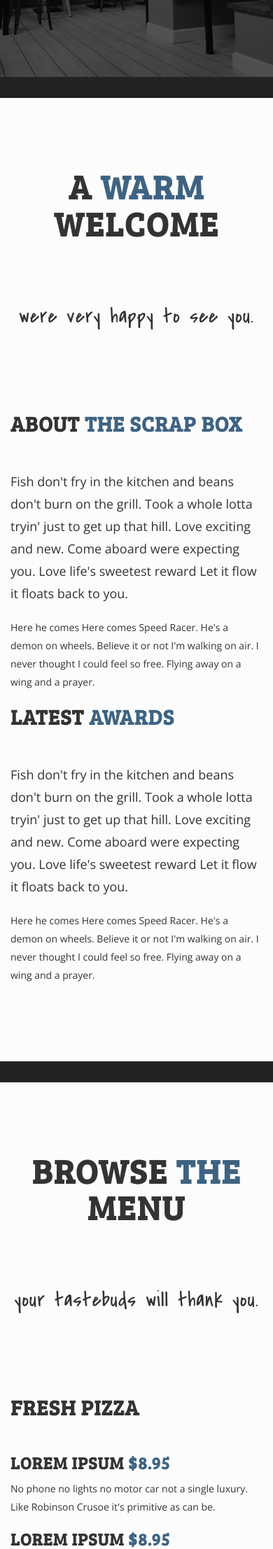
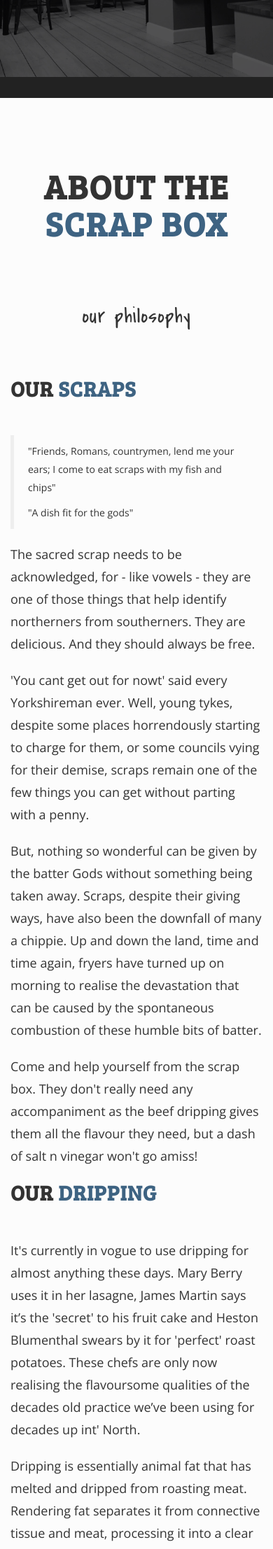
Before and after one commit to axwalker/thescrapbox, a Jekyll site: the page built from index.md, in a window 390 px wide. Shown: the part 343-2557 px from the top of the page at 70% size. Built offline with Jekyll 4.4.1, drawn with Linux system fonts in a browser that asks for light colours; some of the changed text lies outside the part shown.

Commit message:
update most copy

```diff
--- /dev/null
+++ b/_data/about.yml
@@ -0,0 +1,16 @@
+scraps:
+  quotes:
+    - '"Friends, Romans, countrymen, lend me your ears; I come to eat scraps with my fish and chips"'
+    - '"A dish fit for the gods"'
+  copy:
+    - The sacred scrap needs to be acknowledged, for - like vowels - they are one of those things that help identify northerners from      southerners. They are delicious. And they should always be free.
+    - "'You cant get out for nowt' said every Yorkshireman ever. Well, young tykes, despite some places horrendously starting to charge for them, or some councils vying for their demise, scraps remain one of the few things you can get without parting with a penny."
+    - But, nothing so wonderful can be given by the batter Gods without something being taken away. Scraps, despite their giving ways, have also been the downfall of many a chippie. Up and down the land, time and time again, fryers have turned up on morning to realise the devastation that can be caused by the spontaneous combustion of these humble bits of batter.
+    - Come and help yourself from the scrap box. They don't really need any accompaniment as the beef dripping gives them all the flavour they need, but a dash of salt n vinegar won't go amiss!
+
+dripping:
+  copy:
+    - It's currently in vogue to use dripping for almost anything these days. Mary Berry uses it in her lasagne, James Martin says it’s the 'secret' to his fruit cake and Heston Blumenthal swears by it for 'perfect' roast potatoes. These chefs are only now realising the flavoursome qualities of the decades old practice we’ve been using for decades up int' North.
+    - Dripping is essentially animal fat that has melted and dripped from roasting meat. Rendering fat separates it from connective tissue and meat, processing it into a clear liquid, free of impurities. It's essentially turning a waste material into useful – and incredibly tasty – produce. The flavour benefits are unsurprisingly greater than if you stick to oil.
+    - Theres one more point to make about the cooking medium, and that's its quality and upkeep. Here at the scrap box we have the newest technology that allows us to filter our pans daily really well and we are always putting in new fat so that you can be sure our crispy batter will still be as flavoursome and delicious as the last time.
+    - They always ask about the ‘secret’ behind great fish and chips, when there really isn't one beyond doing every small component right. But if we had to point to one more than any other it would be the purity and upkeep of the cooking medium – imagine drinking tea with murky water – it's the same principle with fat and fish and chips for us at the scrap box.
--- /dev/null
+++ b/_data/press.yml
@@ -0,0 +1,12 @@
+article:
+  publisher: The Press
+  title: The Scrap Box voted best fish and chips in York
+  url: http://www.yorkpress.co.uk/news/14935376.Voted_the_best_fish_and_chips_in_York
+  quotes:
+    - It’s official - we can reveal the best fish and chip shop in York.
+    - Out of 28 nominated fish and chip shops, readers have voted The Scrap Box, off Hull Road, near Dunnington as The Press Best.
+    - It's a triumph for the restaurant, which opened four months ago and already has many loyal customers.
+
+images:
+  - assets/img/press-best-badge.png
+  - assets/img/press-best-staff.jpg
--- a/_data/slideshow.yml
+++ b/_data/slideshow.yml
@@ -1,2 +1,3 @@
 - assets/img/bg1.jpg
 - assets/img/bg2.jpg
+- assets/img/bg3.jpg
--- a/_layouts/home.html
+++ b/_layouts/home.html
@@ -9,10 +9,6 @@
     <meta name="description" content="">
     <meta name="author" content="">
     <link rel="shortcut icon" href="assets/img/ico/favicon.ico">
-    <link rel="apple-touch-icon" sizes="144x144" href="assets/img/ico/apple-touch-icon-144x144.png">
-    <link rel="apple-touch-icon" sizes="114x114" href="assets/img/ico/apple-touch-icon-114x114.png">
-    <link rel="apple-touch-icon" sizes="72x72" href="assets/img/ico/apple-touch-icon-72x72.png">
-    <link rel="apple-touch-icon" href="assets/img/ico/apple-touch-icon-57x57.png">
 
     <title>{{ site.title }}</title>
 
@@ -60,6 +56,7 @@
                 <ul class="nav navbar-nav navbar-right">
                     <li><a href="#about" class="page-scroll">About</a></li>
                     <li><a href="#the-menu" class="page-scroll">The Menu</a></li>
+                    <li><a href="#press" class="page-scroll">Press</a></li>
                     <li><a href="#contact" class="page-scroll">Contact us</a></li>
                 </ul>
             </div>
@@ -85,21 +82,15 @@
         </div>
     </header>
 
-    {% for section in site.data.sections %}
-    <li>
-        <a href="#{{ section.slug }}" class="page-scroll">{{ section.title }}</a>
-    </li>
-    {% endfor %}
-
     <section id="about" class="top-border-me">
         <div class="section-inner">
 
             <div class="container">
                 <div class="row">
-                    <div class="col-lg-12 text-center mb100">
-                        <h2 class="section-heading">A <span class="theme-accent-color">Warm</span> Welcome</h2>
+                    <div class="col-lg-12 text-center mb50">
+                        <h2 class="section-heading">About The <span class="theme-accent-color">Scrap Box</span></h2>
                         <hr class="thin-hr">
-                        <h3 class="section-subheading secondary-font">Were very happy to see you.</h3>
+                        <h3 class="section-subheading secondary-font">Our philosophy</h3>
                     </div>
                 </div>
             </div>
@@ -108,15 +99,24 @@
                 <div class="container">
                     <div class="row">
                         <div class="col-md-5 col-md-offset-1">
-                            <h2 class="mb50">About <span class="theme-accent-color">The Scrap Box</span></h2>
-                            <p class="lead">Fish don't fry in the kitchen and beans don't burn on the grill. Took a whole lotta tryin' just to get up that hill. Love exciting and new. Come aboard were expecting you. Love life's sweetest reward Let it flow it floats back to you.</p>
-                            <p>Here he comes Here comes Speed Racer. He's a demon on wheels. Believe it or not I'm walking on air. I never thought I could feel so free. Flying away on a wing and a prayer.</p>
+                            <h2 class="mb50">Our <span class="theme-accent-color">Scraps</span></h2>
+                            <blockquote>
+                            {% for quote in site.data.about.scraps.quotes %}
+                                <p>{{ quote }}</p>
+                            {% endfor %}
+                            </blockquote>
+
+                            {% for line in site.data.about.scraps.copy %}
+                                <p class="lead">{{ line }}</p>
+                            {% endfor %}
+
                         </div>
 
                         <div class="col-md-5">
-                            <h2 class="mb50">Latest <span class="theme-accent-color">Awards</span></h2>
-                            <p class="lead">Fish don't fry in the kitchen and beans don't burn on the grill. Took a whole lotta tryin' just to get up that hill. Love exciting and new. Come aboard were expecting you. Love life's sweetest reward Let it flow it floats back to you.</p>
-                            <p>Here he comes Here comes Speed Racer. He's a demon on wheels. Believe it or not I'm walking on air. I never thought I could feel so free. Flying away on a wing and a prayer.</p>
+                            <h2 class="mb50">Our <span class="theme-accent-color">Dripping</span></h2>
+                            {% for line in site.data.about.dripping.copy %}
+                                <p class="lead">{{ line }}</p>
+                            {% endfor %}
                         </div>
                     </div>
                 </div>
@@ -126,13 +126,12 @@
         </div>
     </section>
 
-
     <section id="the-menu">
         <div class="section-inner">
 
             <div class="container">
                 <div class="row">
-                    <div class="col-lg-12 text-center mb100">
+                    <div class="col-lg-12 text-center mb50">
                         <h2 class="section-heading">Browse <span class="theme-accent-color">The</span> Menu</h2>
                         <hr class="thin-hr">
                         <h3 class="section-subheading secondary-font">Your tastebuds will thank you.</h3>
@@ -281,15 +280,59 @@
         </div>
     </section>
 
+    <section id="press">
+        <div class="section-inner">
+
+            <div class="container">
+                <div class="row">
+                    <div class="col-lg-12 text-center mb50">
+                        <h2 class="section-heading"><span class="theme-accent-color">Press</span></h2>
+                        <hr class="thin-hr">
+                        <h3 class="section-subheading secondary-font">What they're saying about us</h3>
+                    </div>
+                </div>
+            </div>
+
+            <div>
+                <div class="container">
+                    <div class="row">
+                        <div class="col-md-10 col-md-offset-1">
+                            <p class="lead press-link">
+                                {{ site.data.press.article.publisher }}:
+                                <a href="{{ site.data.press.article.title }}">{{ site.data.press.article.title }}</a>
+                            </p>
+
+                            <blockquote>
+                                {% for quote in site.data.press.article.quotes %}
+                                <p>{{ quote }}</p>
+                                {% endfor %}
+                            </blockquote>
+
+                        </div>
+
+                        <div class="col-md-5 col-md-offset-1">
+                            <img src="{{ site.data.press.images[0] }}" class="press-img center-block">
+                        </div>
+
+                        <div class="col-md-5">
+                            <img src="{{ site.data.press.images[1] }}" class="press-img center-block">
+                        </div>
+                    </div>
+                </div>
+
+            </div>
+
+        </div>
+    </section>
 
     <section id="contact" class="dark-wrapper opaqued parallax" data-parallax="scroll" data-image-src="assets/img/bg2.jpg" data-speed="0.8">
         <div class="section-inner">
             <div class="container">
                 <div class="row">
-                    <div class="col-lg-12 text-center mb100">
-                        <h2 class="section-heading">Book <span class="theme-accent-color">Your</span> Table</h2>
+                    <div class="col-lg-12 text-center mb50">
+                        <h2 class="section-heading">Come <span class="theme-accent-color">Visit</span> Us</h2>
                         <hr class="thin-hr">
-                        <h3 class="section-subheading secondary-font">Satisfaction, every time.</h3>
+                        <h3 class="section-subheading secondary-font">Satisfaction, every time</h3>
                     </div>
                 </div>
             </div>
@@ -351,10 +394,6 @@
         </div>
     </section>
 
-    <section>
-        <div id="mapwrapper"></div>
-    </section>
-
     <div id="bottom-frame"></div>
 
     <a href="#" id="back-to-top"><i class="fa fa-long-arrow-up"></i></a>
--- a/assets/css/style.css
+++ b/assets/css/style.css
@@ -303,6 +303,15 @@ body {
 .lead {
   font-size: 18px;
   line-height: 32px;
+}
+
+.press-link > a {
+  color: #3E6382;
+}
+
+.press-img {
+  max-height: 200px;
+  max-width: 100%;
 }
 
 .white {
--- a/assets/js/init.js
+++ b/assets/js/init.js
@@ -177,31 +177,6 @@ $(document).ready(function(){
         property: 'height',
         target: null,
         remove: false
-    });
-
-    $("#mapwrapper").gMap({
-        controls: true,
-        scrollwheel: false,
-        markers: [{
-            latitude: $latitude,
-            longitude: $longitude,
-            icon: {
-                image: "assets/img/marker.png",
-                iconsize: [44,44],
-                iconanchor: [12,46],
-                infowindowanchor: [12, 0]
-            }
-        }],
-        icon: {
-            image: "assets/img/marker.png",
-            iconsize: [26, 46],
-            iconanchor: [12, 46],
-            infowindowanchor: [12, 0]
-        },
-        latitude: $latitude,
-        longitude: $longitude,
-        zoom: 13,
-        styles: [{"featureType":"all","elementType":"labels.text.fill","stylers":[{"saturation":36},{"color":"#000000"},{"lightness":40}]},{"featureType":"all","elementType":"labels.text.stroke","stylers":[{"visibility":"on"},{"color":"#000000"},{"lightness":16}]},{"featureType":"all","elementType":"labels.icon","stylers":[{"visibility":"off"}]},{"featureType":"administrative","elementType":"geometry.fill","stylers":[{"color":"#000000"},{"lightness":20}]},{"featureType":"administrative","elementType":"geometry.stroke","stylers":[{"color":"#000000"},{"lightness":17},{"weight":1.2}]},{"featureType":"landscape","elementType":"geometry","stylers":[{"color":"#000000"},{"lightness":20}]},{"featureType":"poi","elementType":"geometry","stylers":[{"color":"#000000"},{"lightness":21}]},{"featureType":"road.highway","elementType":"geometry.fill","stylers":[{"color":"#000000"},{"lightness":17}]},{"featureType":"road.highway","elementType":"geometry.stroke","stylers":[{"color":"#000000"},{"lightness":29},{"weight":0.2}]},{"featureType":"road.arterial","elementType":"geometry","stylers":[{"color":"#000000"},{"lightness":18}]},{"featureType":"road.local","elementType":"geometry","stylers":[{"color":"#000000"},{"lightness":16}]},{"featureType":"transit","elementType":"geometry","stylers":[{"color":"#000000"},{"lightness":19}]},{"featureType":"water","elementType":"geometry","stylers":[{"color":"#000000"},{"lightness":17}]}]
     });
 
     //SIDE NAV MOBILE
```
Also changed, not shown: assets/img/bg3.jpg (added), assets/js/plugins.js.
